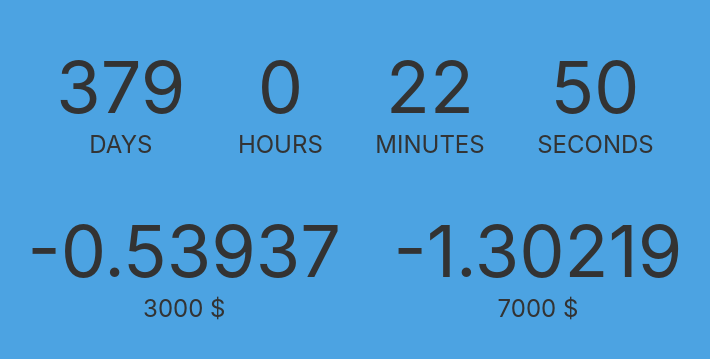
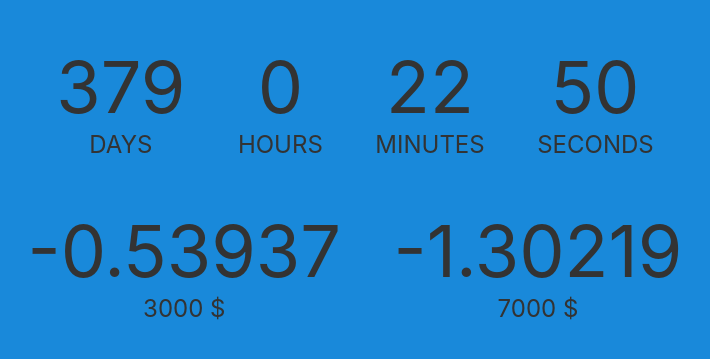
Before and after one commit to HRomanov/moneyCounter, a plain HTML site: page index.html in a window 1280 px wide. Shown: the part 217-576 px from the top of the page, without its empty margins (285-995 px from the left). Drawn offline with Linux system fonts and the light colour scheme.

Commit message:
Update style.css

```diff
--- a/style.css
+++ b/style.css
@@ -12,7 +12,7 @@ html, body {
 
 body {
   align-items: center;
-background-color: rgba(0, 125, 215, 0.7);
+background-color: rgba(0, 125, 215, 0.9);
   display: flex;
   font-family: -apple-system,
     BlinkMacSystemFont,
```
